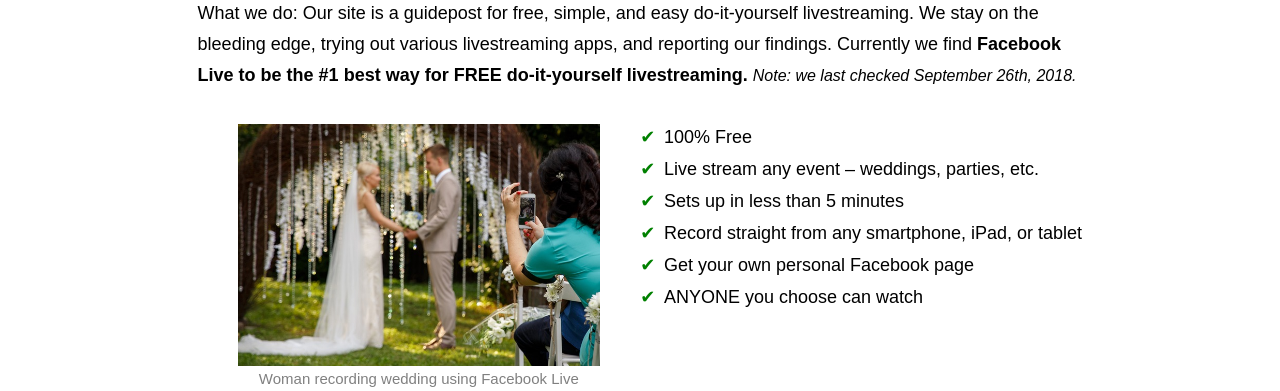
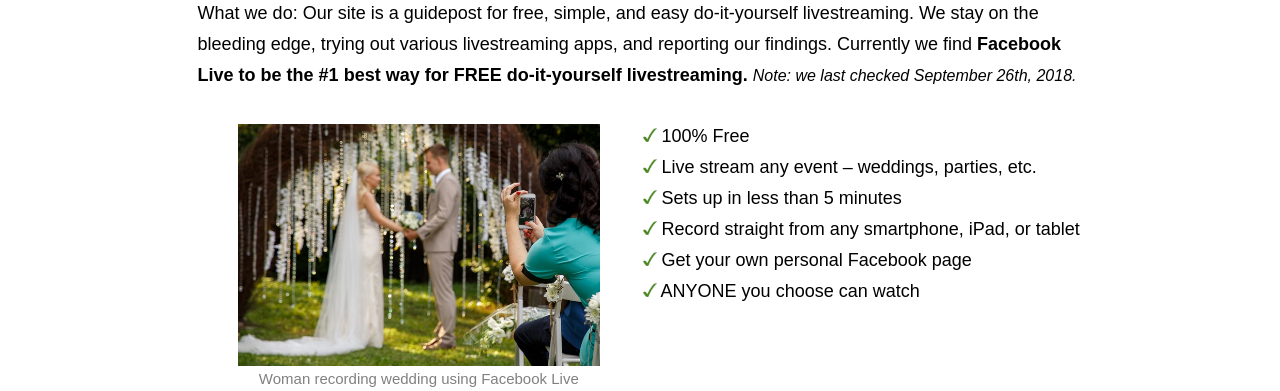
Before and after one commit to mssiegel/livestream, a plain HTML site: page index.html in a window 1280 px wide. Shown: the part 561-952 px from the top of the page. Drawn offline with Linux system fonts and the light colour scheme.

Commit message:
fixed checkmarks

```diff
--- a/code/styles.css
+++ b/code/styles.css
@@ -61,26 +61,17 @@ h2 {
 }
 
 .row ul {
+  list-style: none;
   justify-self: center;
   padding: 0;
 }
 
-li:before {
-/*  content: '✔';*/
-
-  content:"\2714\0020";
-
-  color: green;
-  margin-right: .2em;
+.checkmark {
+  width: 14px;
 }
-/*ul:nth-child(2) li:before {content:'✔'; }*/
 
 .row li {
   margin-bottom: 10px;
-  list-style: none;
-}
-
-fig-caption:before {
 }
 
 figcaption {
--- a/index.html
+++ b/index.html
@@ -38,12 +38,12 @@
         <figcaption>Woman recording wedding using Facebook Live</figcaption>
       </figure>
       <ul class="large-font">
-        <li>100% Free</li>
-        <li>Live stream any event – weddings, parties, etc.</li>
-        <li>Sets up in less than 5 minutes</li>
-        <li>Record straight from any smartphone, iPad, or tablet</li>
-        <li>Get your own personal Facebook page</li>
-        <li>ANYONE you choose can watch</li>
+        <li><img class="checkmark" src="./images/checkmark.png" alt="checkmark"/> 100% Free</li>
+        <li><img class="checkmark" src="./images/checkmark.png" alt="checkmark"/> Live stream any event – weddings, parties, etc.</li>
+        <li><img class="checkmark" src="./images/checkmark.png" alt="checkmark"/> Sets up in less than 5 minutes</li>
+        <li><img class="checkmark" src="./images/checkmark.png" alt="checkmark"/> Record straight from any smartphone, iPad, or tablet</li>
+        <li><img class="checkmark" src="./images/checkmark.png" alt="checkmark"/> Get your own personal Facebook page</li>
+        <li><img class="checkmark" src="./images/checkmark.png" alt="checkmark"/> ANYONE you choose can watch</li>
       </ul>
     </div>
 
```
Also changed, not shown: images/checkmark.png (added).
